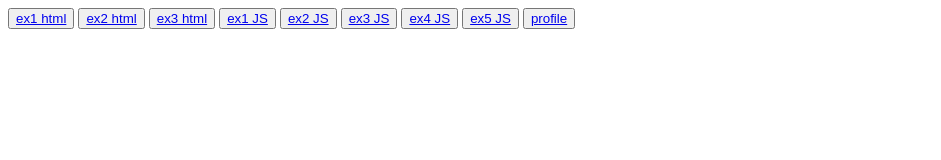
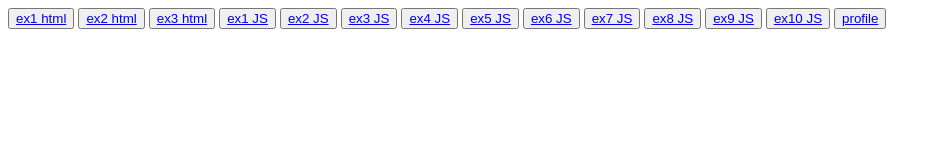
Before and after one commit to JoaoViniciusR/joaoviniciusr.github.io, a plain HTML site: page index.html in a window 1280 px wide. Shown: the whole page, without its empty margins (0-941 px from the left). Drawn offline with Linux system fonts and the light colour scheme.

Commit message:
Update index.html

```diff
--- a/index.html
+++ b/index.html
@@ -41,6 +41,26 @@
     </button>
 
     <button>
+        <a href="ex06JS.html">ex6 JS</a>
+    </button>
+
+    <button>
+        <a href="ex07JS.html">ex7 JS</a>
+    </button>
+
+    <button>
+        <a href="ex08JS.html">ex8 JS</a>
+    </button>
+
+    <button>
+        <a href="ex09JS.html">ex9 JS</a>
+    </button>
+
+    <button>
+        <a href="ex10JS.html">ex10 JS</a>
+    </button>
+
+    <button>
         <a href="profile.html">profile</a>
     </button>
 
```
